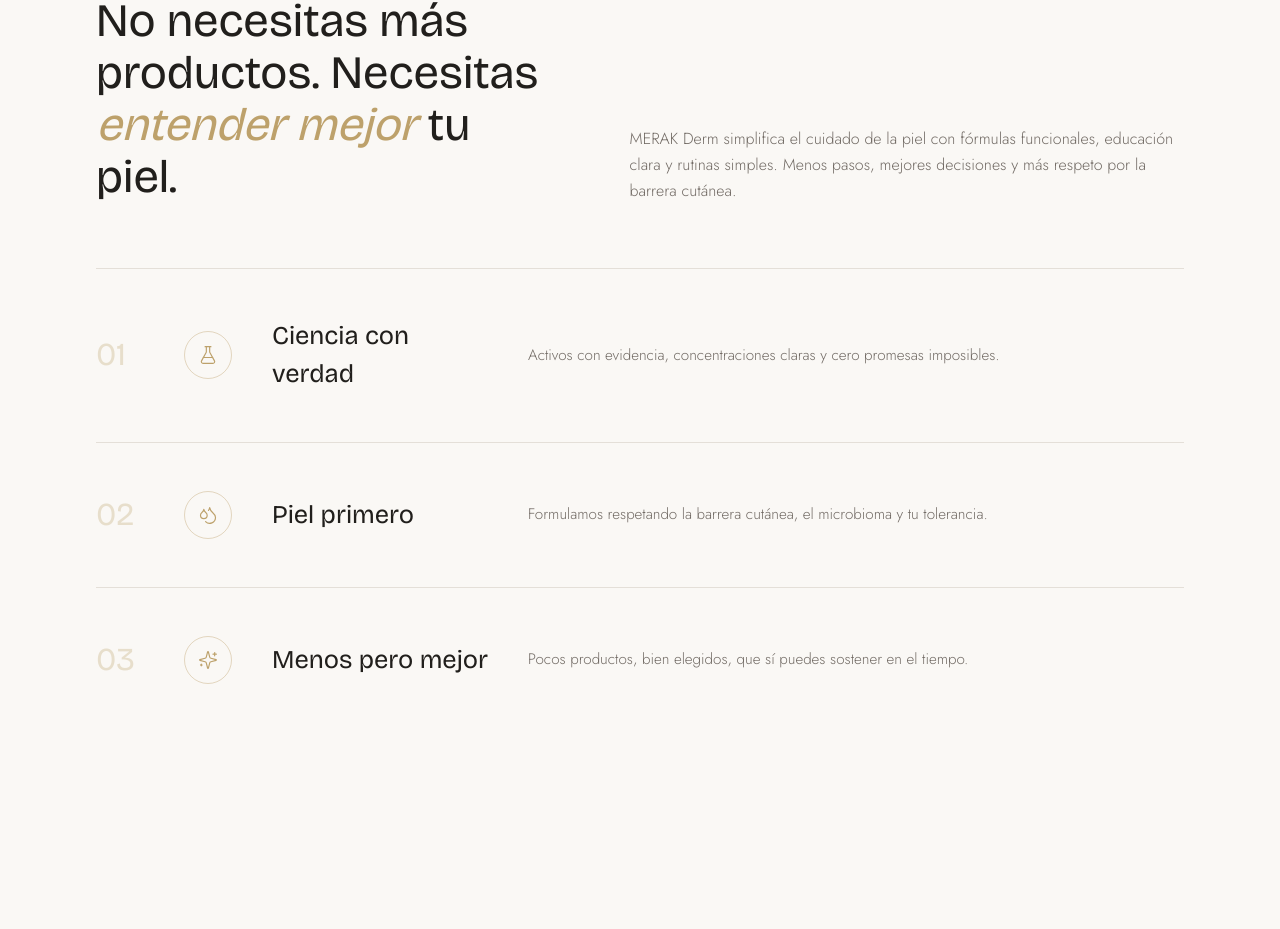
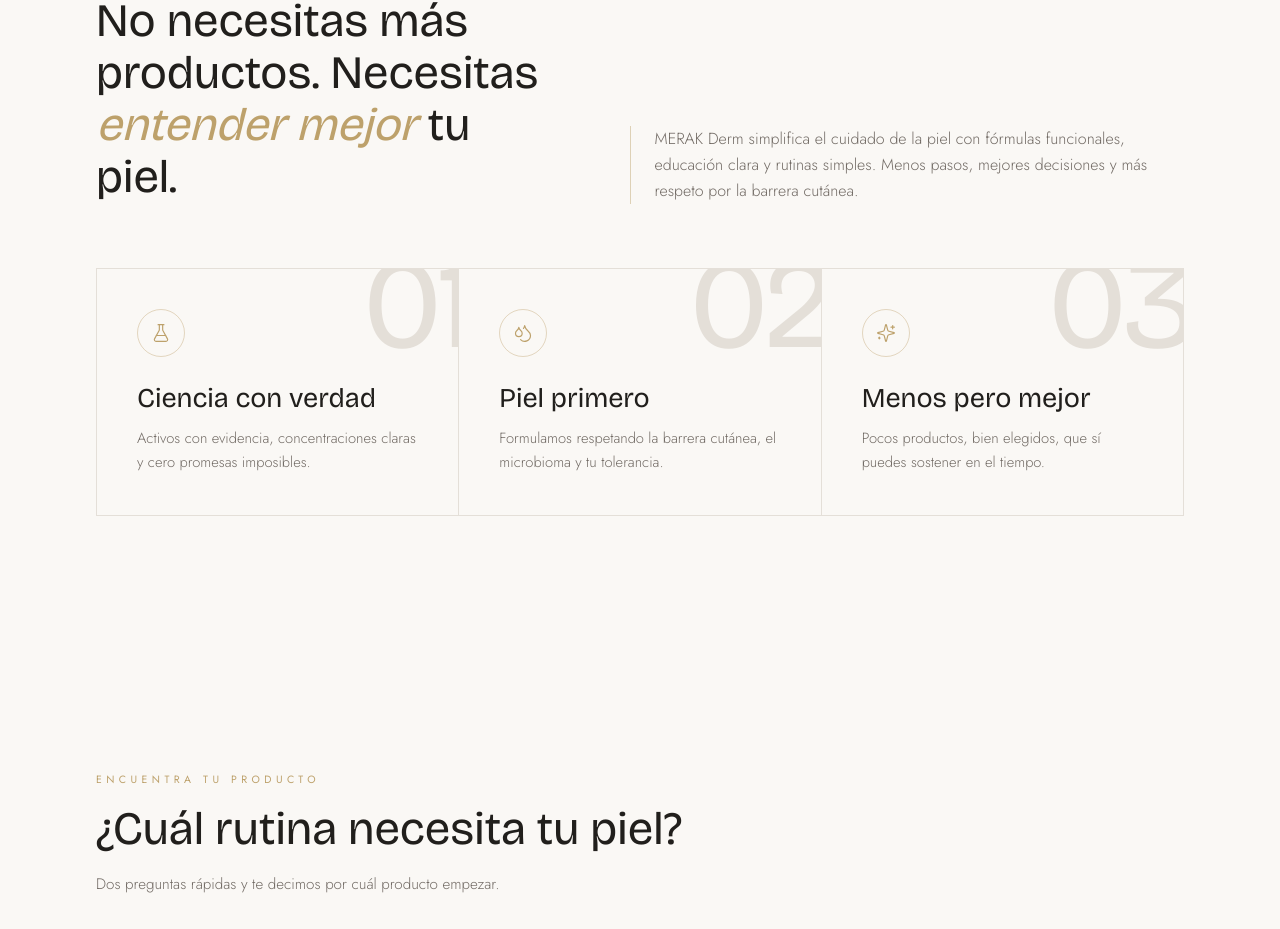
Before and after one commit to infoworkfixbic-cpu/MERAK-JULY, a React (Vite) app in the folder apps/web/: page / in a window 1280 px wide. Shown: the part 1615-2544 px from the top of the page. Built offline with nearby package versions, Linux system fonts and the light colour scheme; the HTML template or start-up script is replaced by a standard one.

Commit message:
Rediseno de fondo de Filosofia: tarjetas en grid de 3 con numeros gigantes de marca de agua, se elevan al hover

```diff
--- a/apps/web/src/pages/HomePage.jsx
+++ b/apps/web/src/pages/HomePage.jsx
@@ -711,25 +711,27 @@ export default function HomePage() {
                         <h2 className="font-display text-[2.1rem] font-light leading-[1.12] text-foreground sm:text-[2.9rem]">
                             No necesitas más productos. Necesitas <span className="italic text-gold">entender mejor</span> tu piel.
                         </h2>
-                        <p className="self-end text-[1rem] font-light leading-relaxed text-muted-foreground">
+                        <p className="self-end border-l border-[hsl(var(--gold)/0.45)] pl-6 text-[1rem] font-light leading-relaxed text-muted-foreground">
                             MERAK Derm simplifica el cuidado de la piel con fórmulas funcionales, educación clara y rutinas simples. Menos pasos,
                             mejores decisiones y más respeto por la barrera cutánea.
                         </p>
                     </div>
                 </Reveal>
 
-                <div className="mt-16 divide-y divide-border border-t border-border">
+                <div className="mt-16 grid grid-cols-1 gap-px overflow-hidden border border-border bg-border sm:grid-cols-3">
                     {pillars.map((p, i) => (
-                        <Reveal key={p.title} delay={i * 0.08}>
-                            <div className="group grid grid-cols-1 items-center gap-6 py-10 transition-colors duration-300 hover:bg-cream sm:grid-cols-[3.5rem_3.5rem_14rem_1fr] sm:gap-8 sm:py-12">
-                                <span className="font-display text-[2rem] font-light leading-none text-[hsl(var(--gold)/0.3)] transition-colors duration-300 group-hover:text-gold">
+                        <Reveal key={p.title} delay={i * 0.1}>
+                            <div className="group relative flex h-full flex-col gap-6 overflow-hidden bg-background p-8 transition-all duration-300 hover:-translate-y-1 hover:bg-cream sm:p-10">
+                                <span className="pointer-events-none absolute -right-3 -top-7 select-none font-display text-[7rem] font-light leading-none text-border transition-colors duration-300 group-hover:text-[hsl(var(--gold)/0.3)] sm:text-[8rem]">
                                     0{i + 1}
                                 </span>
-                                <span className="flex h-12 w-12 items-center justify-center rounded-full border border-[hsl(var(--gold)/0.4)] transition-all duration-300 group-hover:scale-110 group-hover:border-[hsl(var(--gold))]">
+                                <span className="relative flex h-12 w-12 items-center justify-center rounded-full border border-[hsl(var(--gold)/0.4)] transition-colors duration-300 group-hover:border-[hsl(var(--gold))]">
                                     <p.icon className="h-5 w-5 text-gold" strokeWidth={1.4} />
                                 </span>
-                                <h3 className="font-display text-[1.6rem] font-light text-foreground">{p.title}</h3>
-                                <p className="max-w-xl text-[0.95rem] font-light leading-relaxed text-muted-foreground">{p.text}</p>
+                                <div className="relative">
+                                    <h3 className="font-display text-[1.7rem] font-light leading-tight text-foreground">{p.title}</h3>
+                                    <p className="mt-3 text-[0.92rem] font-light leading-relaxed text-muted-foreground">{p.text}</p>
+                                </div>
                             </div>
                         </Reveal>
                     ))}
```
